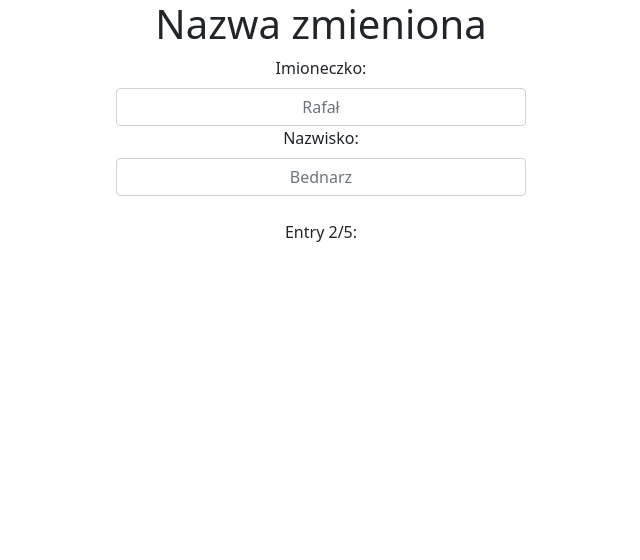
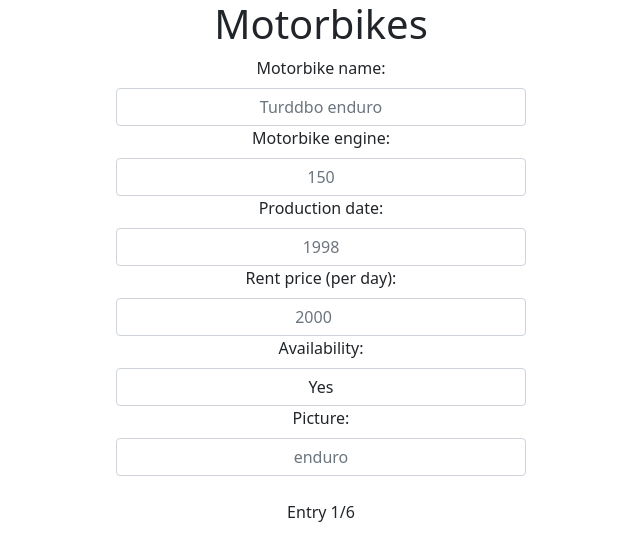
Before and after one commit to donbigosso/JSON_Reader_Frontend, a React (Create React App) app: page / in a window 1280 px wide. Shown: the top 560 px of the page, without its empty margins (319-959 px from the left). Built offline with nearby package versions, Linux system fonts and the light colour scheme.

Commit message:
Customization including paths moved to settings.json

```diff
--- a/public/data/motorbikeList.json
+++ b/public/data/motorbikeList.json
@@ -1,6 +1,6 @@
 [
   {
-    "name": "Turbo enduro",
+    "name": "Turddbo enduro",
     "engine": "150",
     "production_date": "1998",
     "price": 2000,
--- a/public/data/customize.json
+++ b/public/data/settings.json
@@ -1,4 +1,9 @@
 {
+  "settings": {
+    "apiPath": "",
+    "jsonFilename": "motorbikeList.json",
+    "jsonPath": "/data/"
+  },
   "labelCaptions": {
     "name": "Motorbike name",
     "engine": "Motorbike engine",
@@ -10,7 +15,7 @@
     "nazwisko": "Nazwisko"
   },
   "fileNames": {
-    "motorbikeList.json": "Edit motorbike properties",
+    "motorbikeList.json": "Motorbikes",
     "zTata.json": "Nazwa zmieniona"
   }
 }
--- a/src/App.js
+++ b/src/App.js
@@ -7,15 +7,19 @@ import "bootstrap/dist/css/bootstrap.min.css";
 
 function App() {
   const [dataPack, setDataPack] = useState([]);
-  const [customSettings, setCustomSettings] = useState([]);
-  const jsonFolderPath = process.env.PUBLIC_URL + "/data/";
-  const fileName = "zTata.json"; //name wil be used as a header for Loaded Page
+  const [customSettings, setCustomSettings] = useState({
+    settings: {
+      jsonFilename: "",
+    },
+  });
+
+  const jsonFolderPath = customSettings.settings.jsonPath;
+  const fileName = customSettings.settings.jsonFilename; //name wil be used as a header for Loaded Page
   const noCache = Math.round(Date.now() / 100000);
   const url = `${jsonFolderPath + fileName}?noCache=${noCache}`;
-  const customizeFile = `${process.env.PUBLIC_URL}/data/customize.json?noCache=${noCache}`;
-  console.log(customizeFile);
+  const settingsFile = `${process.env.PUBLIC_URL}/data/settings.json?noCache=${noCache}`;
   const getDataPack = () => {
-    // fetches data from the chosen language JSON file
+    if (customSettings.settings.jsonFilename !== "") {
       axios
         .get(url)
         .then((res) => {
@@ -25,11 +29,12 @@ function App() {
         .catch((err) => {
           console.log(err);
         });
+    }
   };
 
   const getCustomization = () => {
     axios
-      .get(customizeFile)
+      .get(settingsFile)
       .then((res) => {
         const imported = res.data;
         setCustomSettings(imported);
@@ -41,14 +46,18 @@ function App() {
   useEffect(() => {
     getDataPack();
     // eslint-disable-next-line react-hooks/exhaustive-deps
-  }, []);
+  }, [customSettings]);
+
   useEffect(() => {
     getCustomization();
     // eslint-disable-next-line react-hooks/exhaustive-deps
   }, []);
 
   const decideIfContentExists = () => {
-    if (typeof dataPack[0] !== "object") {
+    if (
+      typeof dataPack[0] !== "object" ||
+      typeof customSettings.labelCaptions !== "object"
+    ) {
       return <Loader />;
     } else {
       return (
--- a/src/components/LoadedPage.js
+++ b/src/components/LoadedPage.js
@@ -6,38 +6,20 @@ export default function LoadedPage(props) {
   const dataPack = props.data;
   const [labelCnt, setLabelCnt] = useState(0);
   const [labelVals, setLabelVals] = useState([]);
-  const [currentElement, setCurrentElement] = useState(1);
+  const [currentElement, setCurrentElement] = useState(0);
 
-  const labelCaptions = () => {
-    if (typeof props.customSettings.labelCaptions !== "object") {
-      return {
-        none: "none",
-      };
-    } else {
-      return props.customSettings.labelCaptions;
-    }
-  };
-
-  const fileNames = () => {
-    if (typeof props.customSettings.fileNames !== "object") {
-      return {
-        none: "none",
-      };
-    } else {
-      return props.customSettings.fileNames;
-    }
-  };
-
-  const fileNameKeys = Object.keys(fileNames());
+  const labelCaptions = props.customSettings.labelCaptions;
+  const fileNames = props.customSettings.fileNames;
+  const fileNameKeys = Object.keys(fileNames);
 
   // checks if a json label has a proper dectription stored in labelCaptions object
-  const labelCaptionKeys = Object.keys(labelCaptions());
+  const labelCaptionKeys = Object.keys(labelCaptions);
 
   const displayLabelName = (label) => {
     let labelToDisplay = label;
     labelCaptionKeys.forEach((element) => {
       if (element === label) {
-        labelToDisplay = labelCaptions()[element];
+        labelToDisplay = labelCaptions[element];
       }
     });
     return labelToDisplay;
@@ -47,7 +29,7 @@ export default function LoadedPage(props) {
     let labelToDisplay = fileName;
     fileNameKeys.forEach((element) => {
       if (element === fileName) {
-        labelToDisplay = fileNames()[element];
+        labelToDisplay = fileNames[element];
       }
     });
     return labelToDisplay;
@@ -124,7 +106,7 @@ export default function LoadedPage(props) {
       <h1>{displayCustomFileName(props.fileName)}</h1>
       {drawForm()}
       <br />
-      Entry {currentElement + 1}/{dataPack.length}:
+      Entry {currentElement + 1}/{dataPack.length}
     </div>
   );
 }
```
Lines whose indentation alone changed are shown as unchanged.
